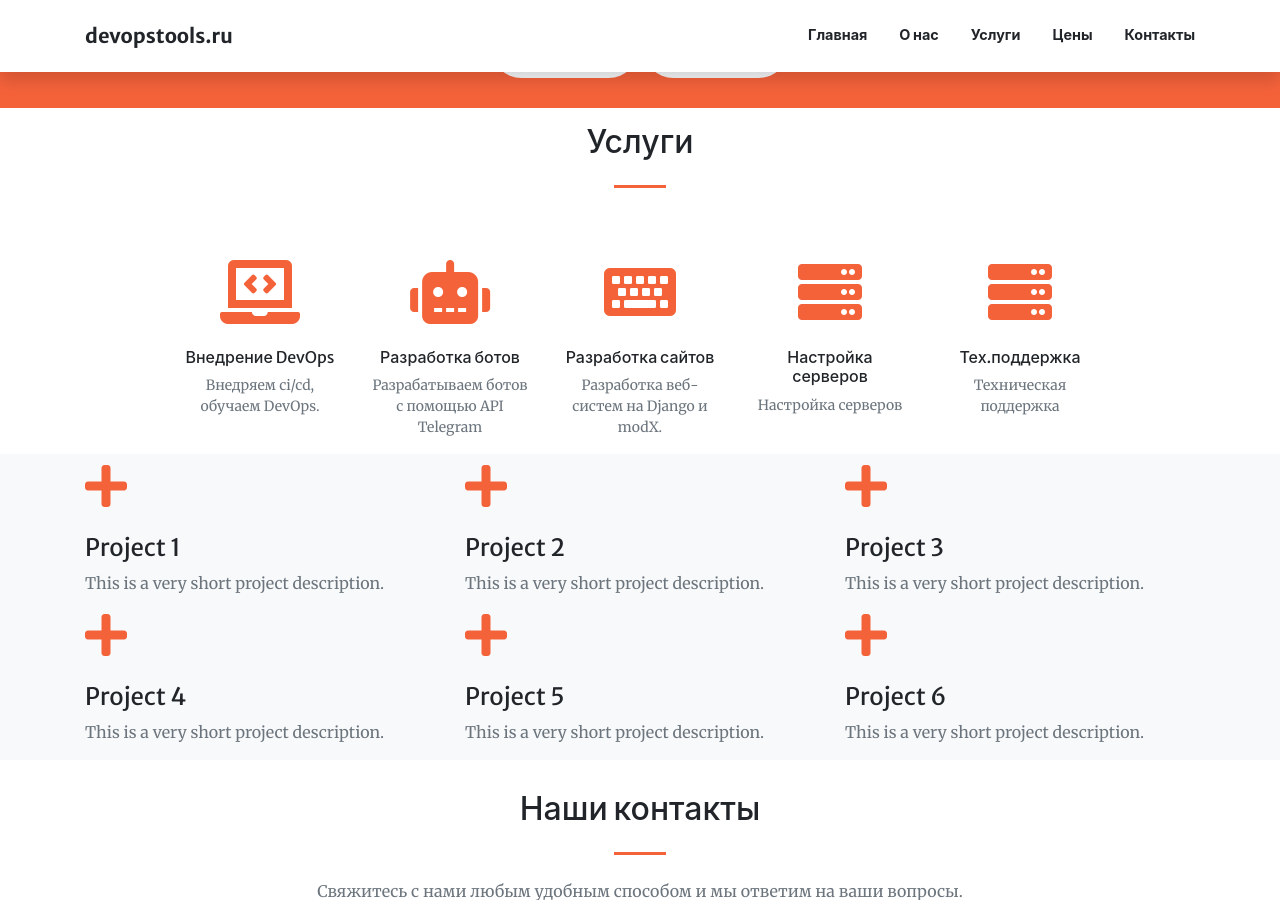
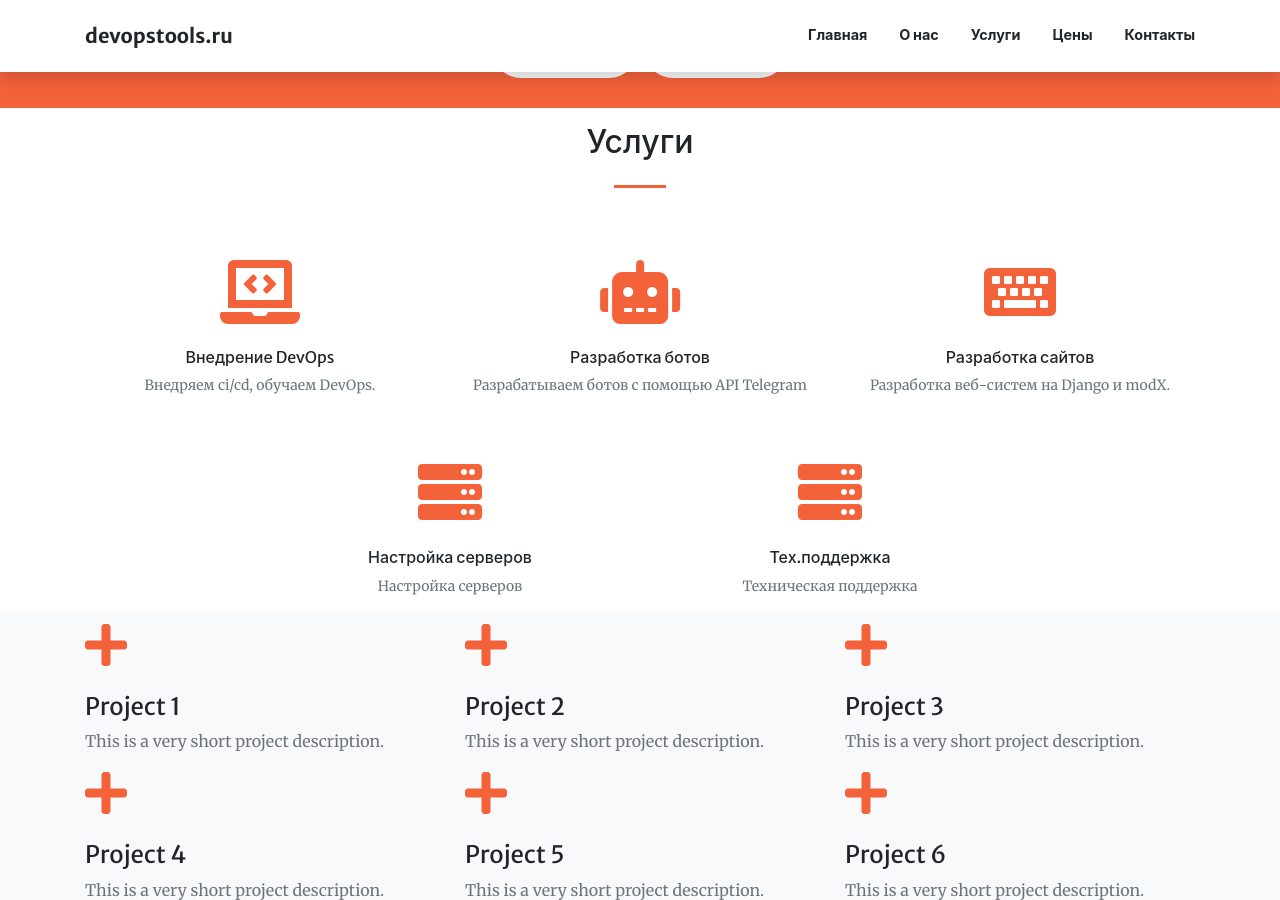
Before and after one commit to hacker342/devopstools.guthub.io, a Jekyll site: the page built from index.md, in a window 1280 px wide and 900 px high, scrolled down 1089 px. Built offline with Jekyll 4.4.1, drawn with Linux system fonts in a browser that asks for light colours; nearby versions of some CDN libraries.

Commit message:
Фикс

```diff
--- a/_includes/services.html
+++ b/_includes/services.html
@@ -13,7 +13,7 @@
       {% assign colsM = colsL | times: 2 %}
 
       {% for service in section.services %}
-      <div class="col-lg-{{ colsL }} col-md-{{ colsM }} text-center">
+      <div class="col-md-4 col-sm-6 portfolio-item text-center">
         <div class="mt-5">
           <i class="fas fa-4x {{ service.icon }} text-primary mb-4"></i>
           <h3 class="h6 mb-2">{{ service.title }}</h3>
```
Also changed, not shown: _includes/portfolio.html (line endings or trailing spaces).
